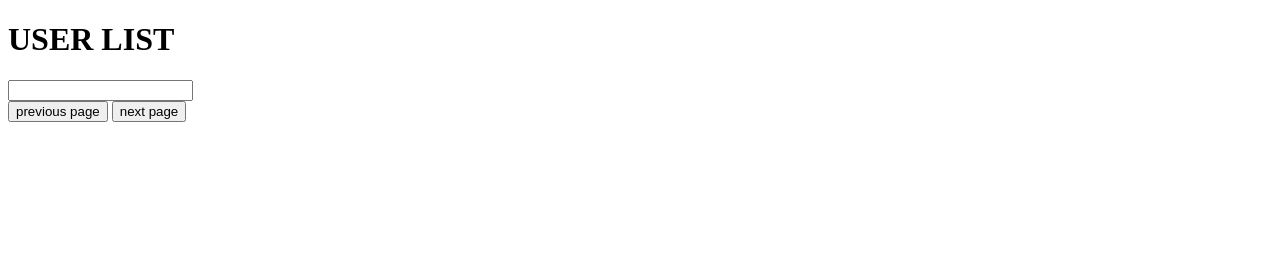
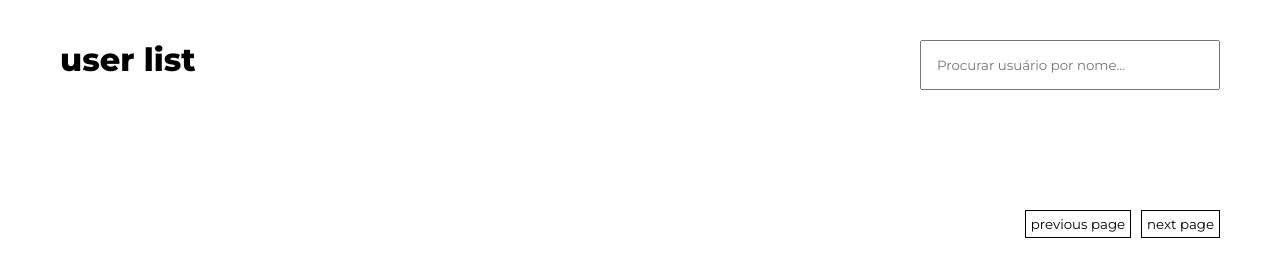
Before and after one commit to joaorceschini/user_list, a website: page public/index.html in a window 1280 px wide. Drawn offline with Linux system fonts and the light colour scheme; no server answers.

Commit message:
Estilização

```diff
--- a/app.js
+++ b/app.js
@@ -13,7 +13,7 @@ app.get('/users/:id', async (req, res) => {
   const users = await prisma.user.findMany()
 
   const page = req.params.id;
-  const limit = 5;
+  const limit = 15;
   const startIndex = (page - 1) * limit;
   const endIndex = page * limit;
 
--- a/public/index.html
+++ b/public/index.html
@@ -1,21 +1,25 @@
 <!DOCTYPE html>
 <html lang="en">
   <head>
-  <meta charset="UTF-8">
-  <meta http-equiv="X-UA-Compatible" content="IE=edge">
-  <meta name="viewport" content="width=device-width, initial-scale=1.0">
+    <meta charset="UTF-8" />
+    <meta http-equiv="X-UA-Compatible" content="IE=edge" />
+    <meta name="viewport" content="width=device-width, initial-scale=1.0" />
     <title>User List</title>
-  <link rel="stylesheet" href="style.css">
+    <link rel="preconnect" href="https://fonts.googleapis.com" />
+    <link rel="preconnect" href="https://fonts.gstatic.com" crossorigin />
+    <link
+      href="https://fonts.googleapis.com/css2?family=Montserrat:wght@300;400;500;600;700;800&display=swap"
+      rel="stylesheet"
+    />
+    <link rel="stylesheet" href="style.css" />
   </head>
   <body>
     <main>
       <header>
-      <h1>USER LIST</h1>
-      <input type="text">
+        <h1>user list</h1>
+        <input type="text" placeholder="Procurar usuário por nome..." />
       </header>
-    <div class="list">
-
-    </div>
+      <div class="list"></div>
       <footer>
         <button type="button" class="buttonPreviousPage">previous page</button>
         <button type="button" class="buttonNextPage">next page</button>
--- a/public/index.js
+++ b/public/index.js
@@ -70,7 +70,7 @@ function show(users) {
     output += `
       <li>
         <img src="${user.picture}" alt="User icon">
-        <div class="user_header">
+        <div class="userHeader">
           <p class="name">${user.name}</p>
           <p class="email">${user.email}</p>
           <p class="gender">${user.gender}</p>
--- a/public/style.css
+++ b/public/style.css
@@ -0,0 +1,85 @@
+* {
+  box-sizing: border-box;
+  margin: 0;
+  padding: 0;
+  font-family: 'Montserrat', sans-serif;
+}
+
+body {
+  display: flex;
+  align-items: center;
+  justify-content: center;
+  width: 100%;
+}
+
+main {
+  width: 100%;
+  max-width: 1200px;
+  padding: 20px;
+}
+
+main header {
+  padding: 20px 0;
+  display: flex;
+  justify-content: space-between;
+}
+
+main header h1 {
+  font-weight: 800;
+}
+
+main header input {
+  padding: 15px;
+  width: 300px;
+}
+
+main .list {
+  padding: 20px;
+  margin-top: 40px;
+}
+
+main .list {
+  display: grid;
+  gap: 40px;
+  grid-template-columns: repeat(3, 1fr);
+}
+
+main .list li {
+  list-style: none;
+  display: flex;
+}
+
+main .list li .userHeader {
+  margin-left: 20px;
+  line-height: 1.5rem;
+}
+
+main .list li .userHeader .name {
+  font-size: 1.2rem;
+  font-weight: 500;
+}
+
+main .list li .userHeader .email,
+main .list li .userHeader .gender {
+  font-size: 0.8rem;
+}
+
+main footer {
+  width: 100%;
+  display: flex;
+  justify-content: flex-end;
+  gap: 10px;
+  margin-top: 20px;
+}
+
+main footer button {
+  padding: 5px;
+  background-color: transparent;
+  border: 1px solid black;
+  cursor: pointer;
+}
+
+main footer button:disabled {
+  cursor: not-allowed;
+  border: 1px solid #ccc;
+}
```
Lines whose indentation alone changed are shown as unchanged.
